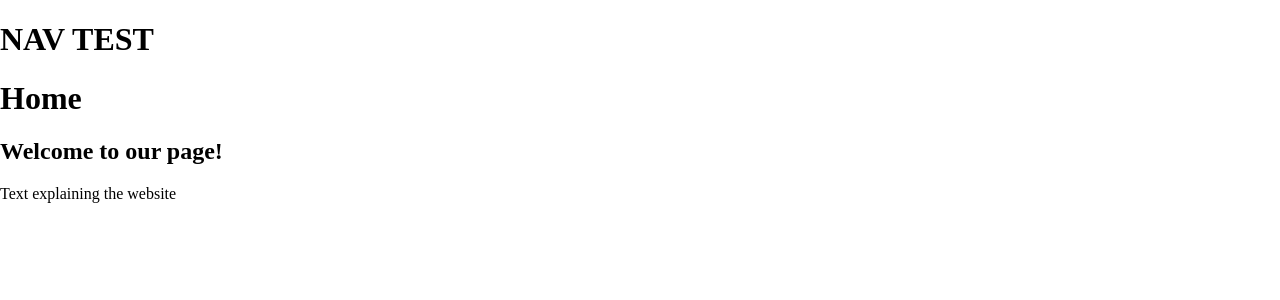
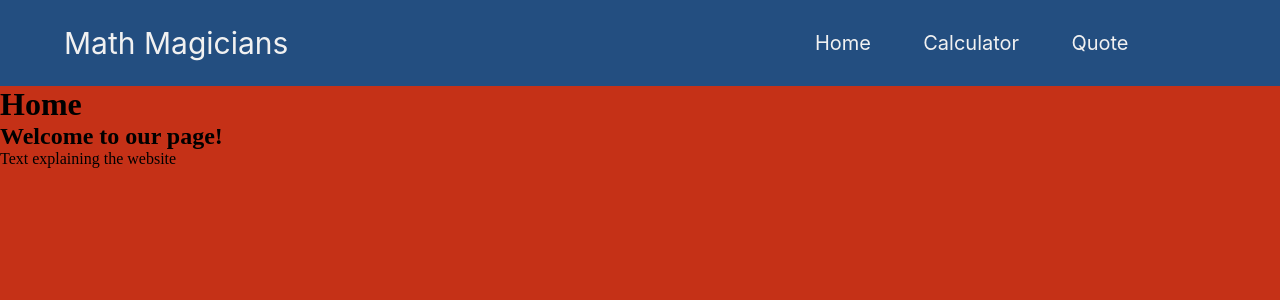
Before and after one commit to Gopxfs/Math-Magicians, a React (Create React App) app: page / in a window 1280 px wide. Shown: the top 300 px of the page. Built offline with nearby package versions, Linux system fonts and the light colour scheme.

Commit message:
Finish navbar styling

```diff
--- a/src/components/NavBar.js
+++ b/src/components/NavBar.js
@@ -1,7 +1,24 @@
 const NavBar = () => (
-  <div>
-    <h1> NAV TEST </h1>
-  </div>
+  <nav className="navbar">
+    <p> Math Magicians </p>
+    <ul>
+      <li>
+        <a href="/">
+          Home
+        </a>
+      </li>
+      <li>
+        <a href="/calculator">
+          Calculator
+        </a>
+      </li>
+      <li>
+        <a href="/quote">
+          Quote
+        </a>
+      </li>
+    </ul>
+  </nav>
 );
 
 export default NavBar;
--- a/src/index.scss
+++ b/src/index.scss
@@ -1,7 +1,16 @@
 @import './partials/calculator';
 @import './partials/buttons';
 @import './partials/result';
+@import './partials/navbar';
 
 body {
   margin: 0;
+  overflow: hidden;
+  background-color: #c53117;
+
+  * {
+    margin: 0;
+    padding: 0;
+    border: 0;
+  }
 }
--- /dev/null
+++ b/src/partials/_navbar.scss
@@ -0,0 +1,37 @@
+.navbar {
+  display: flex;
+  flex-direction: row;
+  justify-content: space-between;
+  align-items: center;
+  padding-top: 25px;
+  padding-bottom: 25px;
+  width: 100vw;
+  background-color: #234e80;
+
+  * {
+    font-family: -apple-system, BlinkMacSystemFont, 'Segoe UI', Roboto, Oxygen, Ubuntu, Cantarell, 'Open Sans', 'Helvetica Neue', sans-serif;
+    color: rgb(241, 241, 241)
+  }
+
+  p {
+    font-size: 30px;
+    margin-left: 5%;
+  }
+
+  ul {
+    display: flex;
+    flex-direction: row;
+    gap: 25%;
+    list-style: none;
+    margin-right: 20%;
+
+    li a{
+      font-size:  20px;
+      text-decoration: none;
+    }
+
+    li a:hover {
+      color: rgb(109, 189, 255);
+    }
+  }
+}
```
